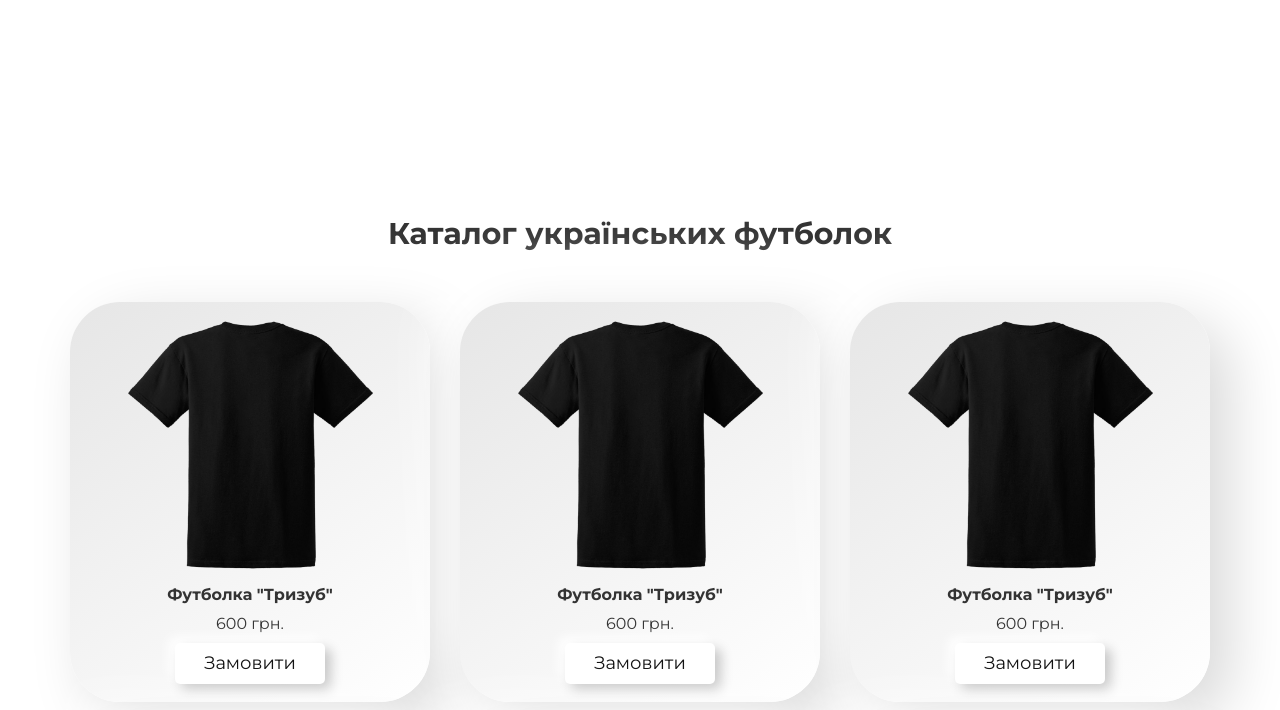
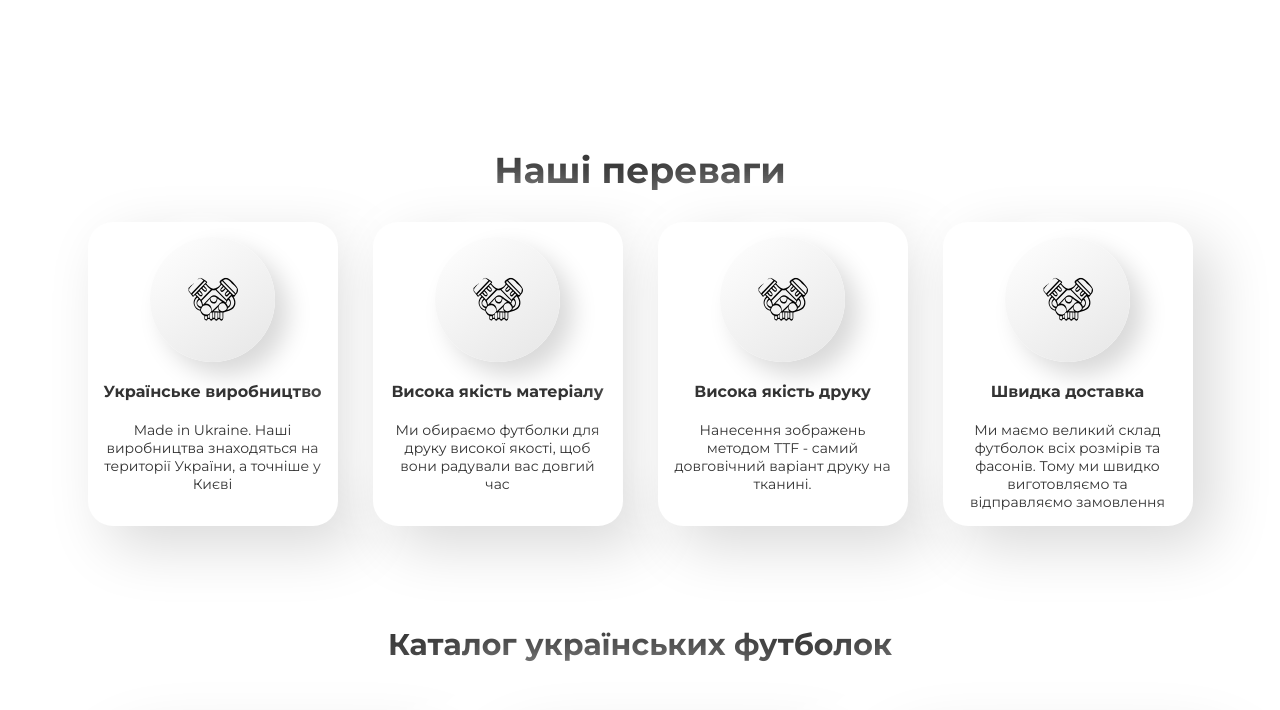
Before and after one commit to Liryck/t-shirts, a plain HTML site: page src/index.html in a window 1280 px wide. Shown: the part 647-1357 px from the top of the page. Drawn offline with Linux system fonts and the light colour scheme.

Commit message:
add section and change some style

```diff
--- a/src/index.html
+++ b/src/index.html
@@ -39,13 +39,50 @@
             <div class="promo__wrapper">
                 <img src="img/футболка.png" alt="" class="promo__img">
                 <div class="promo__texts">
-                    <h1 class="title title_tal">Футболки UA - продаж футболок<br>на українську тематику</h1>
+                    <h1 class="title title_tal">Крамниця UA - продаж футболок<br>на українську тематику</h1>
                     <div class="promo__text">Підтримай українське. Частина прибутку відправляється на ЗСУ</div>
                     <button class="button">Замовити</button>
                 </div>
             </div>
         </div>
     </section>
+
+    <section class="advantages">
+        <div class="conteiner">
+            <div class="title">Наші переваги</div>
+            <div class="advantages__items">
+                <div class="advantages__item">
+                    <div class="advantages__icon">
+                        <img src="icons/advantage.svg" alt="advantages">
+                    </div>
+                   <div class="advantages__title">Українське виробництво</div>
+                   <div class="advantages__descr">Made in Ukraine. Наші виробництва знаходяться на території України, а точніше у Києві</div>
+                </div>
+                <div class="advantages__item">
+                    <div class="advantages__icon">
+                        <img src="icons/advantage.svg" alt="advantages">
+                    </div>
+                    <div class="advantages__title">Висока якість матеріалу</div>
+                    <div class="advantages__descr">Ми обираємо футболки для друку високої якості, щоб вони радували вас довгий час</div>
+                </div>
+                <div class="advantages__item">
+                    <div class="advantages__icon">
+                        <img src="icons/advantage.svg" alt="advantages">
+                    </div>
+                    <div class="advantages__title">Висока якість друку</div>
+                    <div class="advantages__descr">Нанесення зображень методом TTF - самий довговічний варіант друку на тканині.</div>
+                </div>
+                <div class="advantages__item">
+                    <div class="advantages__icon">
+                        <img src="icons/advantage.svg" alt="advantages">
+                    </div>
+                    <div class="advantages__title">Швидка доставка</div>
+                    <div class="advantages__descr">Ми маємо великий склад футболок всіх розмірів та фасонів. Тому ми швидко виготовляємо та відправляємо замовлення</div>
+                </div>
+            </div>
+        </div>
+    </section>
+
     <section id="catalog" class="catalog">
         <div class="conteiner">
             <h2 class="title title_fz30">Каталог українських футболок</h2>
@@ -97,14 +134,25 @@
         </div>
     </section>
 
-    <div id="info" class="info">
+    <section id="info" class="info">
         <div class="conteiner">
             <h2 class="title">Доставка і оплата</h2>
 
             <div class="info__text">Lorem ipsum dolor sit amet, consectetur adipiscing elit, sed do eiusmod tempor incididunt ut labore et dolore magna aliqua. Ut enim ad minim veniam, quis nostrud exercitation ullamco laboris nisi ut aliquip ex ea commodo consequat. Duis aute irure dolor in reprehenderit in voluptate velit esse cillum dolore eu fugiat nulla pariatur. Excepteur sint occaecat cupidatat non proident, sunt in culpa qui officia deserunt mollit anim id est laborum. Lorem ipsum dolor sit amet, consectetur adipiscing elit, sed do eiusmod tempor incididunt ut labore et dolore magna aliqua. Ut enim ad minim veniam, quis nostrud exercitation ullamco laboris nisi ut aliquip ex ea commodo consequat. Duis aute irure dolor in reprehenderit in voluptate velit esse cillum dolore eu fugiat nulla pariatur. Excepteur sint occaecat cupidatat non proident, sunt in culpa qui officia deserunt mollit anim id est laborum.</div>
-            <button class="button">Замовити</button>
+            <button class="button button_margin-center">Замовити</button>
         </div>
-    </div>
+    </section>
+
+    <footer class="footer">
+        <div class="conteiner">
+            <div class="footer__wrapper">
+                <img src="img/logo.png" alt="" class="footer__img">
+                <div class="creator">
+                    Liryck &#169; 2023
+                </div>
+            </div>
+        </div>
+    </footer>
 
     <script src="js/script.js"></script>
 </body>
--- /dev/null
+++ b/src/sass/blocks/_advantages.scss
@@ -0,0 +1,59 @@
+.advantages {
+    width: 100%;
+    min-height: 350px;
+    padding: 50px 0;
+    background: #ffffff;
+
+    &__items {
+        display: flex;
+        justify-content: space-around;
+        margin-top: 30px;
+    }
+
+    &__item {
+        display: flex;
+        flex-direction: column;
+        align-items: center;
+        width: 250px;
+        min-height: 250px;
+        padding: 15px;
+        border-radius: 25px;
+        background: #ffffff;
+        box-shadow:  20px 20px 60px #d9d9d9,
+                    -20px -20px 60px #ffffff;
+    }
+
+    &__icon {
+        display: flex;
+        justify-content: center;
+        align-items: center;
+        width: 125px;
+        height: 125px;
+        border-radius: 50%;
+        background: linear-gradient(145deg, #ffffff, #e6e6e6);
+        box-shadow:  13px 13px 25px #d9d9d9,
+                    -13px -13px 25px #ffffff;
+        img {
+            width: 50px;
+        }
+    }
+
+    &__title {
+        margin-top: 20px;
+        color: $text-color;
+        font-size: 16px;
+        font-weight: 700;
+        line-height: normal;
+        text-align: center;
+    }
+
+    &__descr {
+        margin-top: 20px;
+        color: $text-color;
+        font-size: 14px;
+        font-weight: 400;
+        line-height: normal;
+        text-align: center;
+    }
+
+}
--- a/src/sass/blocks/_button.scss
+++ b/src/sass/blocks/_button.scss
@@ -26,16 +26,22 @@
     background: #fff;
     border: none;
     transition: all .3s;
-    box-shadow: 6px 6px 12px #c5c5c5, -6px -6px 12px #fff;
+    box-shadow: 6px 6px 12px #d9d9d9, -6px -6px 12px #fff;
+    // box-shadow:  15px 15px 30px #d9d9d9,
+    //          -15px -15px 30px #ffffff;
 
-    &_mt15 {
-        margin-top: 15px;
-       }
+    &_margin-center {
+        display: block;
+        margin: 0 auto;
+    }
    }
 
 
    .button:active {
-    color: #666;
-    box-shadow: inset 4px 4px 12px #c5c5c5,
+    color: $text-color;
+    box-shadow: inset 4px 4px 12px #d9d9d9,
                 inset -4px -4px 12px #ffffff;
+    // background: linear-gradient(145deg, #e6e6e6, #ffffff);
+    // box-shadow:  15px 15px 30px #d9d9d9,
+    //             -15px -15px 30px #ffffff;
    }
--- a/src/sass/blocks/_catalog.scss
+++ b/src/sass/blocks/_catalog.scss
@@ -17,12 +17,12 @@
         flex-direction: column;
         align-items: center;
         width: 100%;
-        height: 400px;
+        min-height: 400px;
         padding: 18px;
         border-radius: 50px;
-        background: linear-gradient(145deg, #e6e6e6, #ffffff);
-        box-shadow:  20px 20px 60px #d9d9d9,
-                    -20px -20px 60px #ffffff;
+        background: #ffffff;
+        box-shadow:  35px 35px 70px #d9d9d9,
+                    -35px -35px 70px #ffffff;
     }
 
     &__img {
--- /dev/null
+++ b/src/sass/blocks/_footer.scss
@@ -0,0 +1,24 @@
+.footer {
+    width: 100%;
+    max-height: 75px;
+    padding: 10px 0;
+    background-color: #fff;
+    box-shadow: inset 0 0 10px 0 rgba(0,0,0,.1);
+
+    &__wrapper {
+        display: flex;
+        justify-content: space-between;
+        align-items: center;
+    }
+
+    &__img {
+        max-height: 55px;
+    }
+
+    .creator {
+        font-size: 14px;
+        font-weight: 400;
+        line-height: normal;
+        color: $text-color;
+    }
+}
--- a/src/sass/blocks/_header.scss
+++ b/src/sass/blocks/_header.scss
@@ -1,5 +1,7 @@
 .header {
     display: block;
+    position: fixed;
+    z-index: 3;
     width: 100%;
     max-height: 75px;
     padding: 10px 0;
--- a/src/sass/blocks/_info.scss
+++ b/src/sass/blocks/_info.scss
@@ -1,5 +1,6 @@
 .info {
     padding: 50px 0;
+    background-color: #fff;
 
     &__text {
         color: $text-color;
--- a/src/sass/style.scss
+++ b/src/sass/style.scss
@@ -38,6 +38,8 @@
 @import 'blocks/header';
 @import 'blocks/button';
 @import 'blocks/promo';
+@import 'blocks/advantages';
 @import 'blocks/catalog';
 @import 'blocks/info';
+@import 'blocks/footer';
 @import 'base/media';
```
Also changed, not shown: src/css/style.min.css, src/icons/advantage.svg (added).
